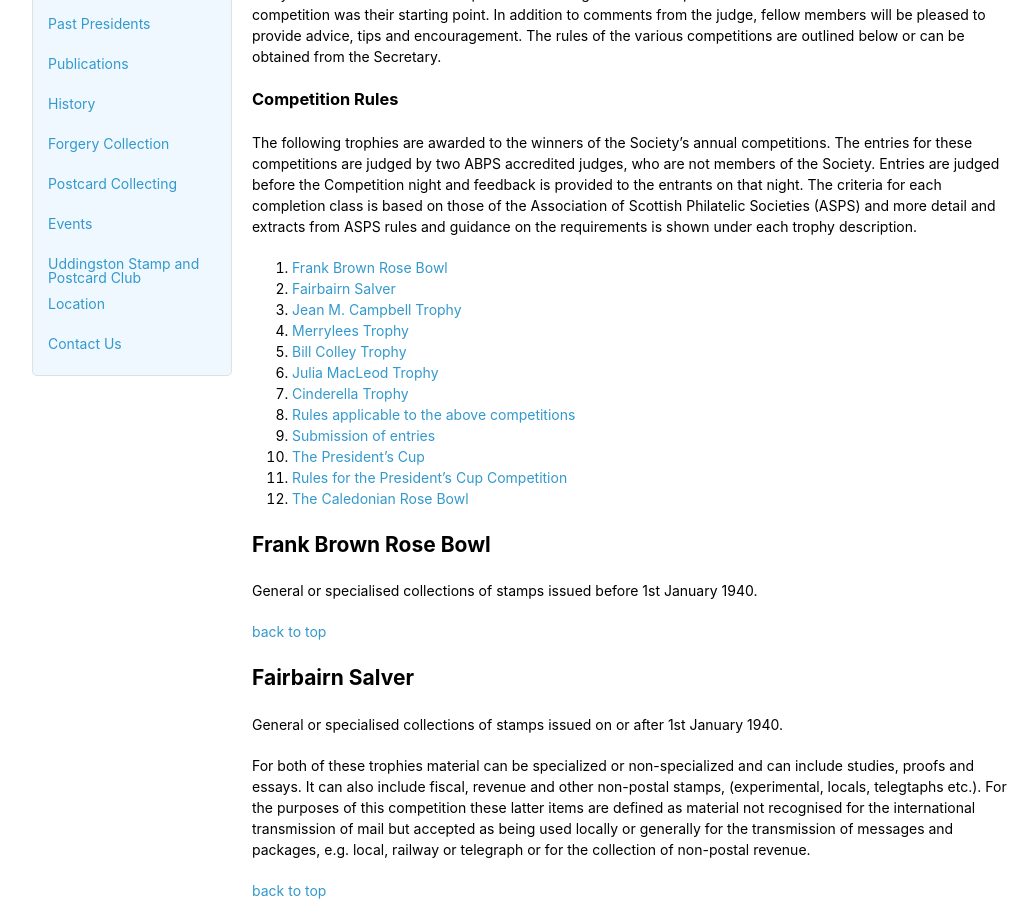
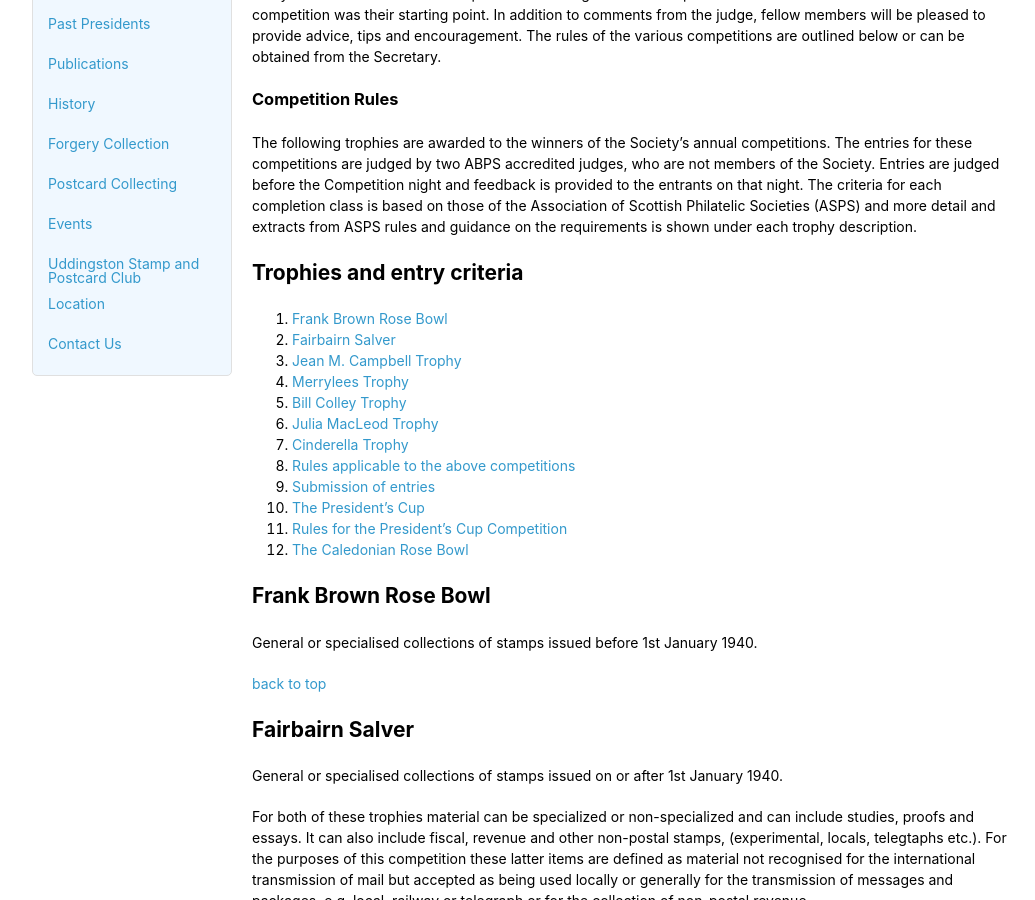
Before and after one commit to astalker/caledonian-stamps, a Jekyll site: the page built from competitions.md, in a window 1280 px wide and 900 px high, scrolled down 369 px. Shown: the whole window, without its empty margins (118-1153 px from the left). Built offline with Jekyll 4.4.1, drawn with Linux system fonts in a browser that asks for light colours; our own code applies the rules of GitHub Pages for plain Markdown files; part of the change alters nothing that is shown.

Commit message:
Update back to top link

```diff
--- a/competitions.md
+++ b/competitions.md
@@ -8,6 +8,8 @@ Many of the club's more eminent philatelists have gone on to win prizes at Natio
 
 ### Competition Rules
 The following trophies are awarded to the winners of the Society's annual competitions. The entries for these competitions are judged by two ABPS accredited judges, who are not members of the Society. Entries are judged before the Competition night and feedback is provided to the entrants on that night. The criteria for each completion class is based on those of the Association of Scottish Philatelic Societies (ASPS) and more detail and extracts from ASPS rules and guidance on the requirements is shown under each trophy description.
+
+## Trophies and entry criteria
 
 1. [Frank Brown Rose Bowl](#frank-brown-rose-bowl)
 1. [Fairbairn Salver](#fairbairn-salver)
@@ -25,29 +27,29 @@ The following trophies are awarded to the winners of the Society's annual compet
 ## Frank Brown Rose Bowl
 General or specialised collections of stamps issued before 1st January 1940.
 
-[back to top](#competitions)
+[back to top](#trophies-and-entry-criteria)
 
 ## Fairbairn Salver
 General or specialised collections of stamps issued on or after 1st January 1940.
 
 For both of these trophies material can be specialized or non-specialized and can include studies, proofs and essays. It can also include fiscal, revenue and other non-postal stamps, (experimental, locals, telegtaphs etc.). For the purposes of this competition these latter items are defined as material not recognised for the international transmission of mail but accepted as being used locally or generally for the transmission of messages and packages, e.g. local, railway or telegraph or for the collection of non-postal revenue.
 
-[back to top](#competitions)
+[back to top](#trophies-and-entry-criteria)
 
 ## Jean M. Campbell Trophy
 Postal History including pre-adhesives, used stamps and postal history, postal markings, cancellations etc.. Mint stamps and unused postal stationery are not normally included.
 
 Entries in this class can include items on rates and routes and studies of markings and marcophily (the specialised study and collection of postmarks, cancellations and postal markings applied by hand or machine).
 
-[back to top](#competitions)
+[back to top](#trophies-and-entry-criteria)
 ## 4. Merrylees Trophy
 Study of a subject or theme as depicted on stamps and other philatelic material.
 
-[back to top](#competitions)
+[back to top](#trophies-and-entry-criteria)
 ## Bill Colley Trophy
 Study of philately prepared for and conveyed by airmail, whether official or unofficial. Exhibits which consist solely of airmail stamps will also be judged in this class.
 
-[back to top](#competitions)
+[back to top](#trophies-and-entry-criteria)
 ## Julia MacLeod Trophy
 Picture postcards depicting a subject or theme.
 
@@ -55,13 +57,13 @@ An exhibit can have a geographical (topographical) treatment, including for exam
 
 The size, shape and material of the Picture Postcards may vary. The emphasis is on the picture, and not on the use or philatelic peculiarities (if present). Picture Postcards may be unused or used (sent through a mail system). Unused Picture Postcards should have printed address lines, stamp box, or other such markings, showing that the item was intended to be sent without cover.
 
-[back to top](#competitions)
+[back to top](#trophies-and-entry-criteria)
 ## Cinderella Trophy
 This may include local stamps, telegraph stamps, railway stamps, revenues/fiscals, forgeries, bogus and phantom issues. Christmas, Red Cross, TB and other charity seals, registration labels, advertisement and exhibition labels etc.
 
 However, things such as trade, cigarette and telephone cards (unless the image of a stamp is incorporated in the design), matchbox or cheese labels, aerial propaganda leaflets, and other forms of ephemera like emergency money are not considered as Cinderella items for this purpose.
 
-[back to top](#competitions)
+[back to top](#trophies-and-entry-criteria)
 ## Rules applicable to the above competitions
 
 1. Only Society members may enter.
@@ -71,7 +73,7 @@ However, things such as trade, cigarette and telephone cards (unless the image o
 5. The judges shall have the power to allocate marks to each entry as they see fir and their decision shall be final. Awards may be withheld if the best entry fails to meet an acceptable standard.
 6. No entry that has previously received an award is eligible for competition.
 
-[back to top](#competitions)
+[back to top](#trophies-and-entry-criteria)
 
 ## Submission of entries
 
@@ -81,12 +83,12 @@ Members are encouraged to look at the rules and advice provided by ASPS with a v
 
 See https://www.scottishphilately.co.uk/rules.php (National Exhibition - Advice to Exhibitors) which provides useful advice for creating exhibits even if you are only interested in entering the Society competitions.
 
-[back to top](#competitions)
+[back to top](#trophies-and-entry-criteria)
 
 ## The President's Cup
 This is awarded to the best competition entry of no less than 16 sheets by a member who has not previously won an award in Society competitions (including this cup). All relevant entries to all competitions will automatically be considered for this award. An award will only be made if there is an entry of an acceptable standard.
 
-[back to top](#competitions)
+[back to top](#trophies-and-entry-criteria)
 
 ## Rules for the President's Cup Competition
 
@@ -95,10 +97,10 @@ General rules 1, 2 and 3 above apply.
 5. The award may be withheld if none of the entries are of sufficient merit.
 6. An entry which has received this award shall not again be eligible for this competition, but may be entered in subsequent years for one of the other Society Trophies.
 
-[back to top](#competitions)
+[back to top](#trophies-and-entry-criteria)
 
 ## The Caledonian Rose Bowl
 
 The Caledonian Rose Bowl is awarded each year for the best display given to the Society by a Society Member. Judging of displays will be made by the immediate past President and two other member of the Society. Eligibility for this award can be either a full display (2 rounds) or a half display (1 round).
 
-[back to top](#competitions)
+[back to top](#trophies-and-entry-criteria)
```
Also changed, not shown: history.md (+1 -0 lines).
